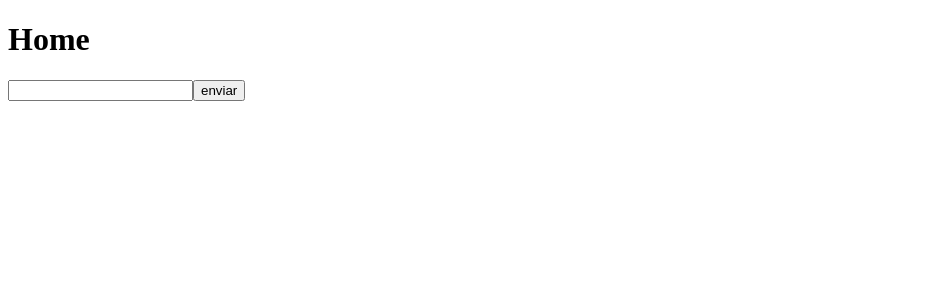
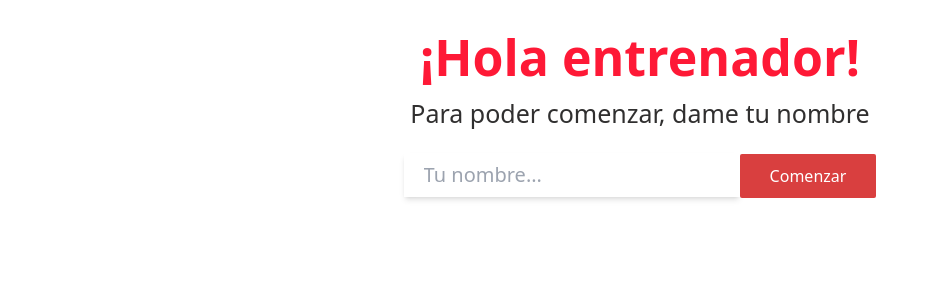
Before and after one commit to radhamesc-capellan/Pokedex_App_Academlo, a React (Vite) app: page /#/ in a window 1280 px wide. Shown: the top 300 px of the page, without its empty margins (0-931 px from the left). Built offline with nearby package versions, Linux system fonts and the light colour scheme.

Commit message:
Home styled

```diff
--- a/src/components/Home.jsx
+++ b/src/components/Home.jsx
@@ -1,4 +1,4 @@
-import React, {useState} from "react";
+import React, { useState } from "react";
 import { useDispatch } from "react-redux";
 import { useNavigate } from "react-router-dom";
 import { changeUserName } from "../store/slices/UserName.slice";
@@ -15,14 +15,22 @@ const Home = () => {
   };
 
   return (
-    <div className="container">
-      <h1>Home</h1>
-      <input
-        type="text"
-        value={inputValue}
-        onChange={(e) => setInputValue(e.target.value)}
-      />
-      <button onClick={clickButton}>enviar</button>
+    <div className="container mx-auto mt-5">
+      <div className="text-center">
+        <h2 className="text-[50px] font-bold text-[#FE1936]">¡Hola entrenador!</h2>
+        <h2 className="text-[25px] font-medium text-[#302F2F]">Para poder comenzar, dame tu nombre</h2>
+      </div>
+
+      <div className="mt-5 text-center">
+        <input
+        className="shadow-md text-xl text-left px-[20px] py-[8px]"
+          type="text"
+          placeholder="Tu nombre..."
+          value={inputValue}
+          onChange={(e) => setInputValue(e.target.value)}
+        />
+        <button className="bg-[#D93F3F] text-white px-[30px] py-[10px] rounded-sm" onClick={clickButton}>Comenzar</button>
+      </div>
     </div>
   );
 };
--- a/src/main.jsx
+++ b/src/main.jsx
@@ -3,6 +3,7 @@ import ReactDOM from "react-dom/client";
 import App from "./App";
 import store from "./store";
 import { Provider } from "react-redux";
+import './index.css'
 
 const root = ReactDOM.createRoot(document.getElementById("root"));
 root.render(
--- a/tailwind.config.cjs
+++ b/tailwind.config.cjs
@@ -1,6 +1,5 @@
 /** @type {import('tailwindcss').Config} */
 module.exports = {
-  tailwindConfig: './styles/tailwind.config.js',
   content: [
     "./index.html",
     "./src/**/*.{js,ts,jsx,tsx}",
@@ -8,5 +7,5 @@ module.exports = {
   theme: {
     extend: {},
   },
-  plugins: [require('prettier-plugin-tailwindcss')],
+  plugins: [],
 }
```
